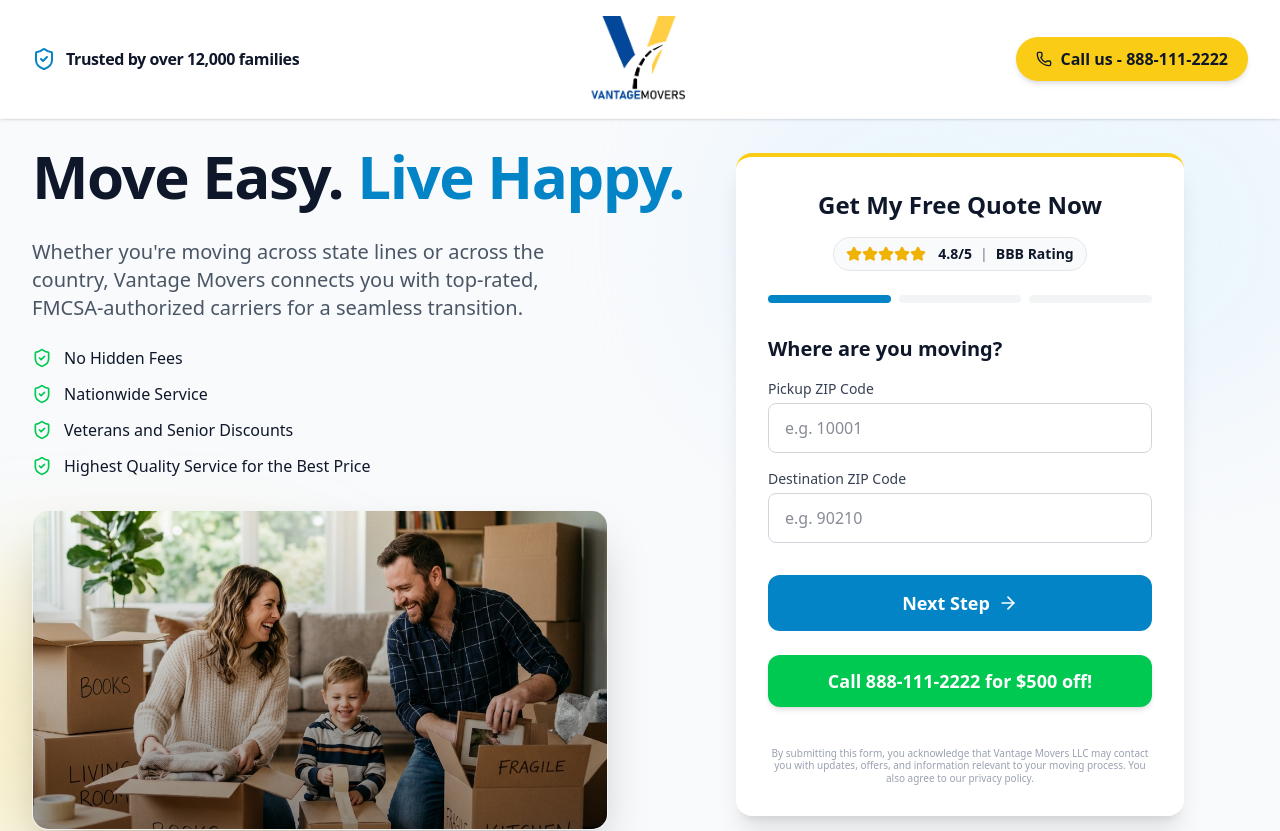
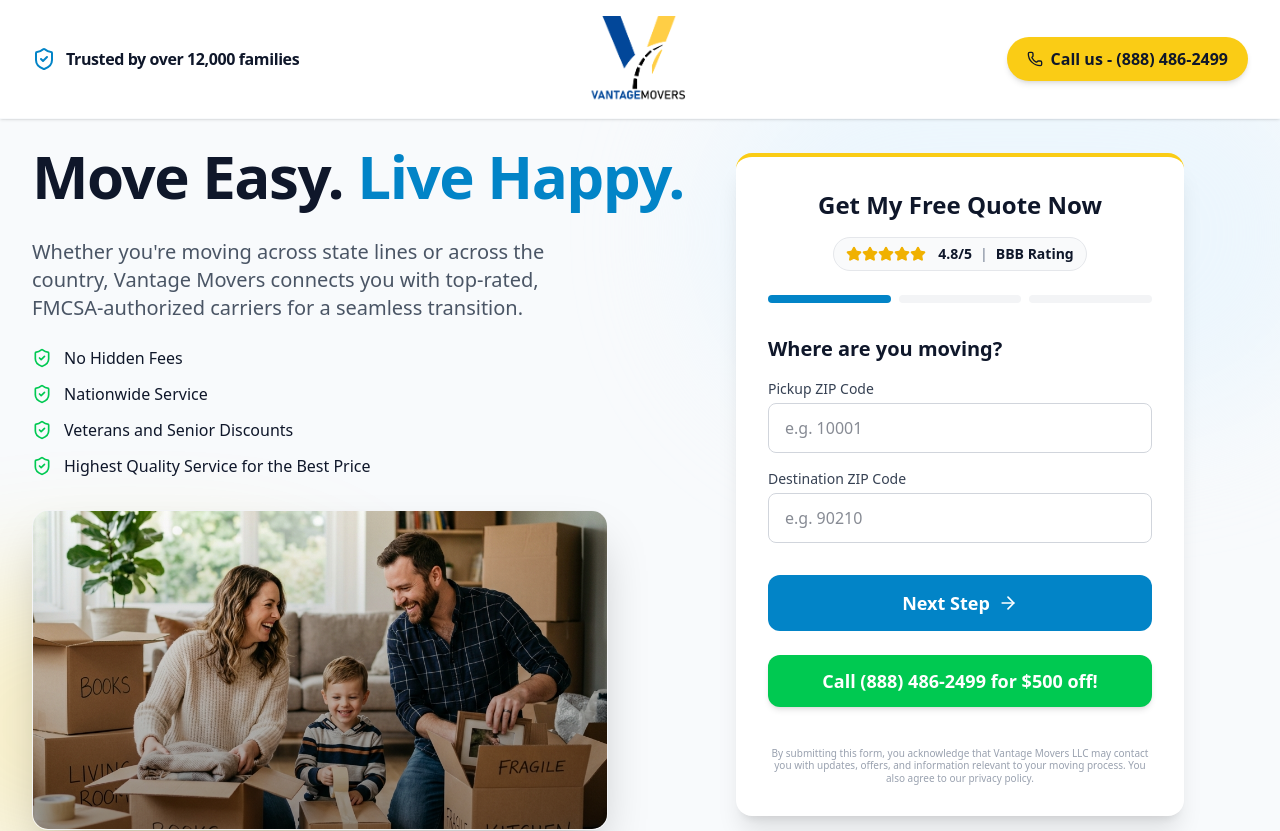
Before and after one commit to lm-rusty/vantage-demopage, a Next.js app: page / in a window 1280 px wide. Shown: the top 831 px of the page. Built offline with nearby package versions, Linux system fonts and the light colour scheme.

Commit message:
Update phone number to (888) 486-2499 across the site

```diff
--- a/src/components/AutoTransportSection.tsx
+++ b/src/components/AutoTransportSection.tsx
@@ -37,11 +37,11 @@ export default function AutoTransportSection() {
               </p>
               <div className="flex justify-center">
                 <a
-                  href="tel:888-111-2222"
+                  href="tel:888-486-2499"
                   className="inline-flex items-center justify-center gap-3 px-8 py-4 text-lg font-bold text-vantage-dark bg-vantage-yellow hover:bg-yellow-400 rounded-full shadow-[0_4px_20px_rgba(250,204,21,0.4)] hover:shadow-[0_4px_30px_rgba(250,204,21,0.6)] hover:-translate-y-1 transition-all duration-300 w-full sm:w-auto"
                 >
                   <Phone className="w-6 h-6" />
-                  888-111-2222
+                  (888) 486-2499
                 </a>
               </div>
             </div>
--- a/src/components/Footer.tsx
+++ b/src/components/Footer.tsx
@@ -37,7 +37,7 @@ export default function Footer() {
           <div>
             <h4 className="text-white font-bold text-lg mb-4">Contact</h4>
             <ul className="space-y-2 text-sm">
-              <li>Phone: <a href="tel:888-111-2222" className="text-vantage-yellow hover:underline">888-111-2222</a></li>
+              <li>Phone: <a href="tel:888-486-2499" className="text-vantage-yellow hover:underline">(888) 486-2499</a></li>
               <li>Email: info@vantagemovers.com</li>
               <li>Hours: Mon-Fri: 8am - 8pm EST<br/>Sat-Sun: 9am - 5pm EST</li>
             </ul>
--- a/src/components/Header.tsx
+++ b/src/components/Header.tsx
@@ -23,11 +23,11 @@ export default function Header() {
 
         {/* Right: CTA Button */}
         <a
-          href="tel:888-111-2222"
+          href="tel:888-486-2499"
           className="flex items-center gap-2 bg-vantage-yellow hover:bg-vantage-dark-yellow text-vantage-dark font-semibold px-5 py-2.5 rounded-full transition-all duration-300 shadow-md hover:shadow-lg transform hover:-translate-y-0.5"
         >
           <Phone className="w-4 h-4" />
-          <span className="hidden sm:inline">Call us - 888-111-2222</span>
+          <span className="hidden sm:inline">Call us - (888) 486-2499</span>
           <span className="sm:hidden">Call Now</span>
         </a>
 
--- a/src/components/MultiStepForm.tsx
+++ b/src/components/MultiStepForm.tsx
@@ -165,8 +165,8 @@ export default function MultiStepForm() {
         </div>
 
         <div className="mt-6 text-center">
-          <a href="tel:888-111-2222" className="inline-block bg-green-500 hover:bg-green-600 text-white font-bold py-3 px-6 rounded-xl transition-all shadow-md hover:shadow-lg transform hover:-translate-y-0.5 text-lg w-full mb-4">
-            Call 888-111-2222 for $500 off!
+          <a href="tel:888-486-2499" className="inline-block bg-green-500 hover:bg-green-600 text-white font-bold py-3 px-6 rounded-xl transition-all shadow-md hover:shadow-lg transform hover:-translate-y-0.5 text-lg w-full mb-4">
+            Call (888) 486-2499 for $500 off!
           </a>
         </div>
 
--- a/src/components/ServicesSection.tsx
+++ b/src/components/ServicesSection.tsx
@@ -84,11 +84,11 @@ export default function ServicesSection() {
               Call Now for a Free Quote
             </p>
             <a
-              href="tel:888-111-2222"
+              href="tel:888-486-2499"
               className="inline-flex items-center justify-center gap-2 px-6 py-3 text-base md:text-lg font-bold text-vantage-dark bg-vantage-yellow hover:bg-yellow-400 rounded-full shadow-[0_4px_20px_rgba(250,204,21,0.4)] hover:shadow-[0_4px_30px_rgba(250,204,21,0.6)] hover:-translate-y-1 transition-all duration-300 w-full sm:w-auto"
             >
               <Phone className="w-5 h-5" />
-              888-111-2222
+              (888) 486-2499
             </a>
           </div>
         </div>
```
